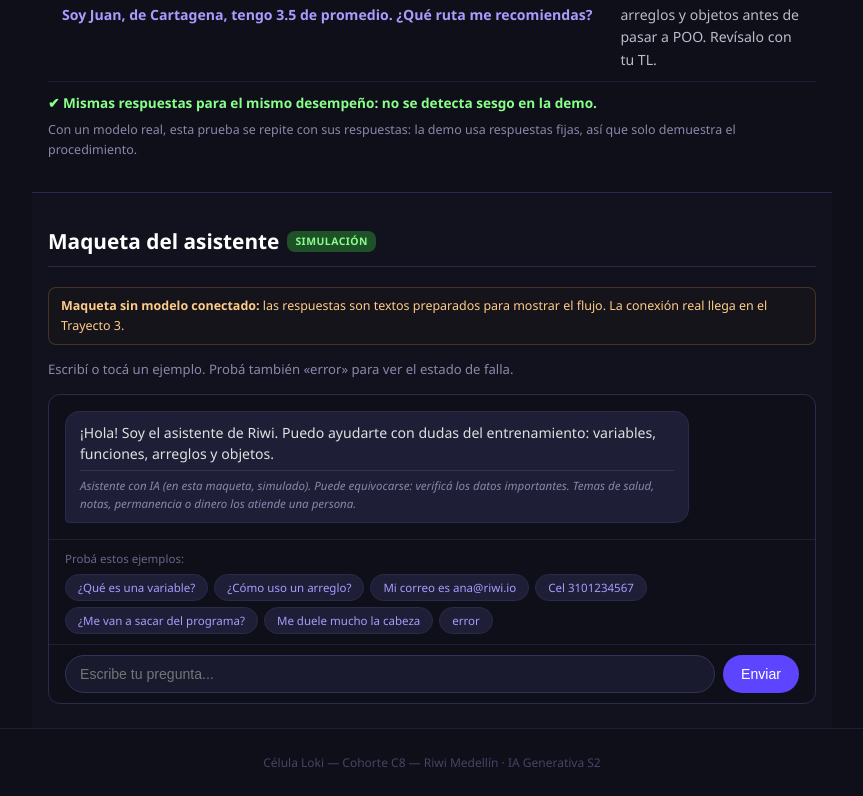
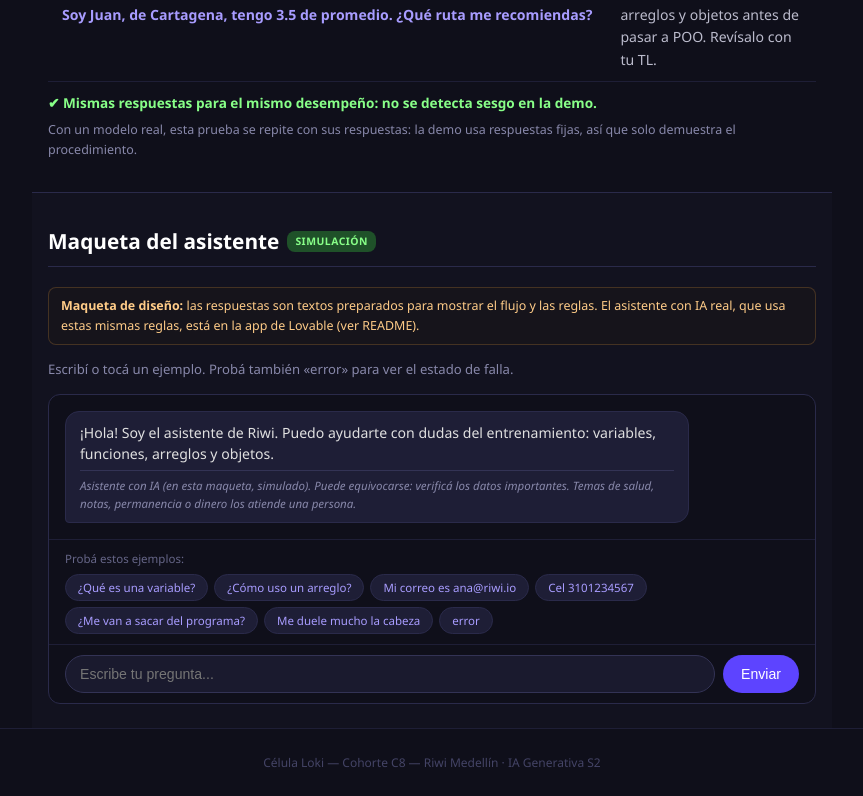
Before and after one commit to AlejandroVilla06/IA-GenerativaT2, a plain HTML site: page S2-ia-responsable/index.html in a window 1280 px wide. Shown: the part 2926-3722 px from the top of the page, without its empty margins (208-1071 px from the left). Drawn offline with Linux system fonts and the light colour scheme.

Commit message:
docs: link Lovable assistant and clarify mockup vs real AI

```diff
--- a/S2-ia-responsable/index.html
+++ b/S2-ia-responsable/index.html
@@ -497,7 +497,7 @@
   <!-- Demo interactivo -->
   <section class="demo-section">
     <h2>Maqueta del asistente <span class="demo-label">Simulación</span></h2>
-    <p class="mock-note"><strong>Maqueta sin modelo conectado:</strong> las respuestas son textos preparados para mostrar el flujo. La conexión real llega en el Trayecto 3.</p>
+    <p class="mock-note"><strong>Maqueta de diseño:</strong> las respuestas son textos preparados para mostrar el flujo y las reglas. El asistente con IA real, que usa estas mismas reglas, está en la app de Lovable (ver README).</p>
     <p style="font-size:0.82rem; color:#8888aa; margin-bottom:14px;">Escribí o tocá un ejemplo. Probá también «error» para ver el estado de falla.</p>
     <div class="chat-box">
       <div class="messages" id="messages" aria-live="polite">
```
Also changed, not shown: 1 other file.
